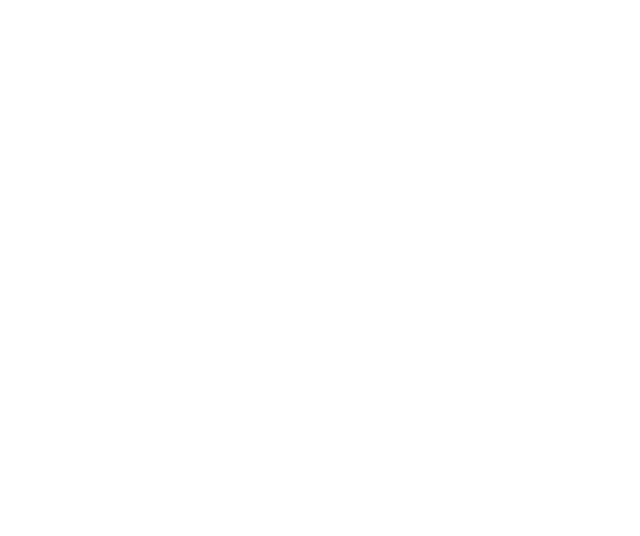
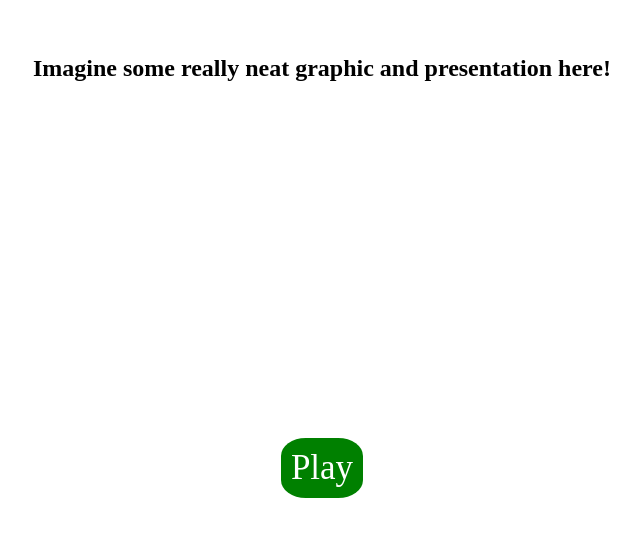
Before and after one commit to YuriScarbaci/ggj2023, a Next.js app: page / in a window 1280 px wide. Shown: the part 132-668 px from the top of the page, without its empty margins (318-958 px from the left). Built offline with nearby package versions, Linux system fonts and the light colour scheme.

Commit message:
chore: index place-holder

```diff
--- a/pages/index.tsx
+++ b/pages/index.tsx
@@ -1,9 +1,10 @@
-import Head from 'next/head'
-import Image from 'next/image'
-import { Inter } from '@next/font/google'
-import styles from '@/styles/Home.module.css'
+import Head from "next/head";
+import Image from "next/image";
+import Link from "next/link";
+import { Inter } from "@next/font/google";
+import styles from "@/styles/Home.module.css";
 
-const inter = Inter({ subsets: ['latin'] })
+const inter = Inter({ subsets: ["latin"] });
 
 export default function Home() {
   return (
@@ -15,8 +16,36 @@
         <link rel="icon" href="/favicon.ico" />
       </Head>
       <main className={styles.main}>
+        <div
+          style={{
+            display: "grid",
+            gridTemplateColumns: "1fr",
+            gridTemplateRows: "1fr 1fr",
+            gap: "0px 0px",
+            justifyContent: "center",
+            alignContent: "center",
+            justifyItems: "center",
+            alignItems: "center",
+            height: "100%",
+            width: "100%",
+          }}
+        >
+          <h2> Imagine some really neat graphic and presentation here!</h2>
 
+          <Link
+            href="/play"
+            style={{
+              padding: "10px",
+              background: "green",
+              fontSize: "35px",
+              color: "white",
+              borderRadius: "30%",
+            }}
+          >
+            Play
+          </Link>
+        </div>
       </main>
     </>
-  )
+  );
 }
```
